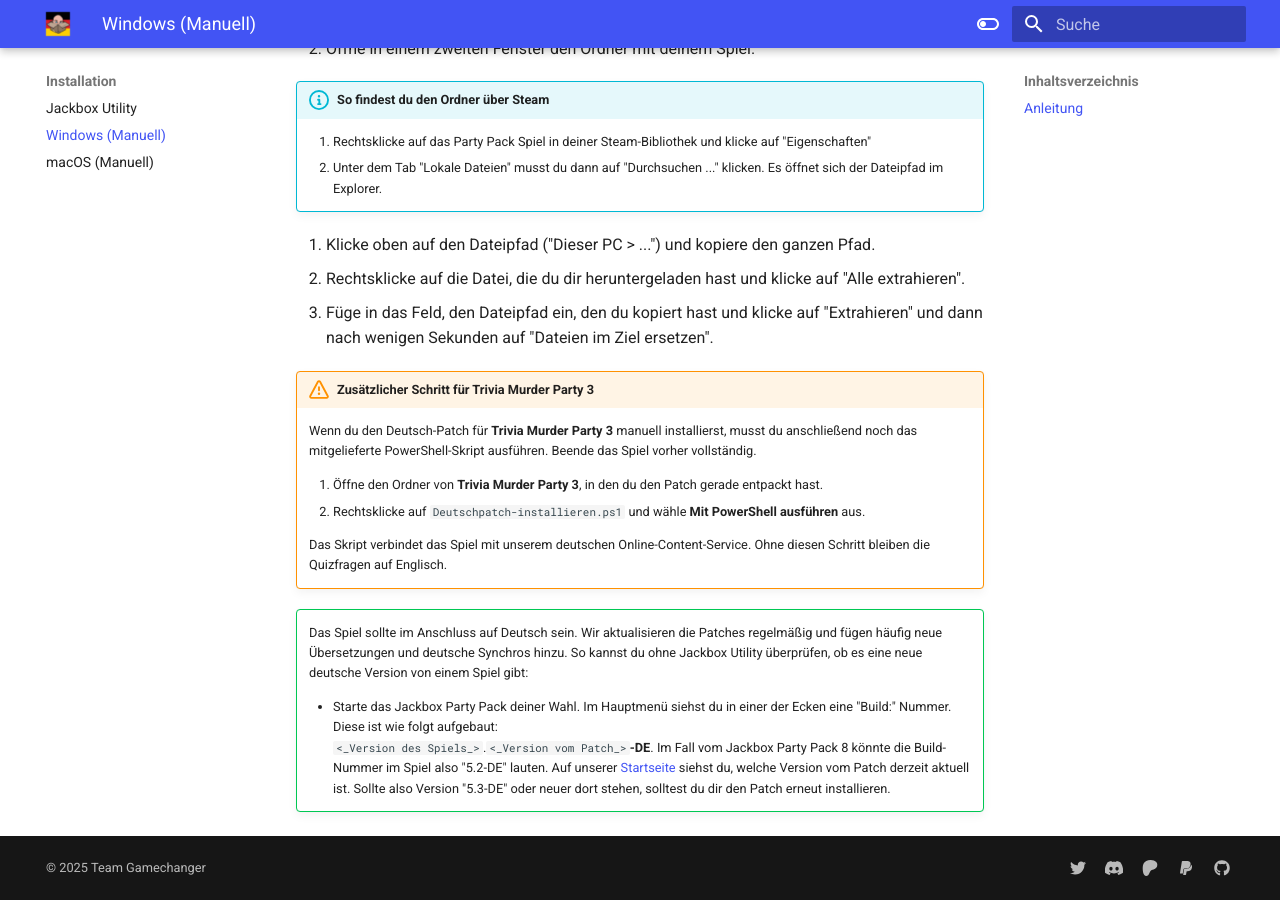
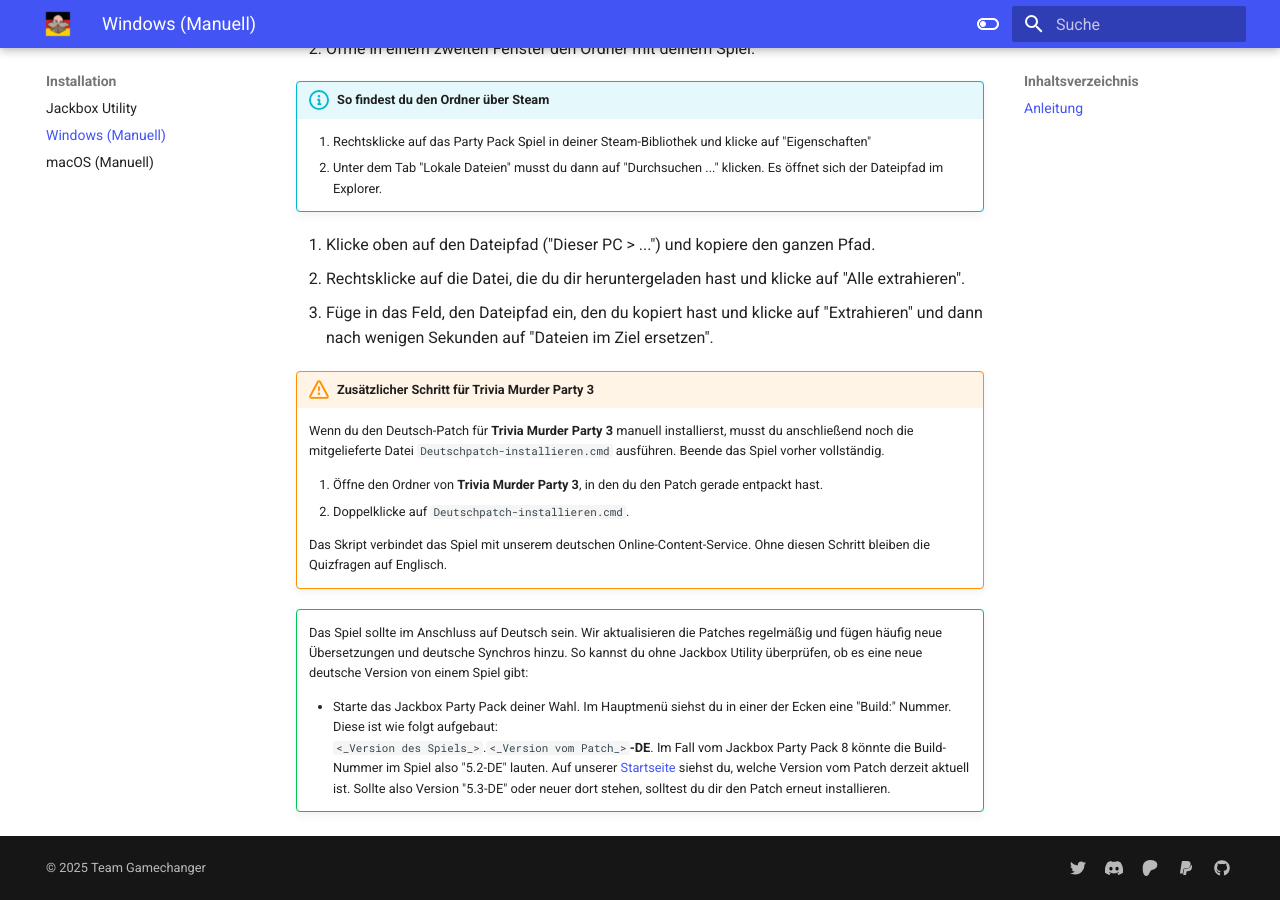
Before and after one commit to Team-Gamechanger/Support-Center, an MkDocs documentation site: the page built from docs/Installation/Windows.md, in a window 1280 px wide and 900 px high, scrolled down 716 px. Built offline with MkDocs 1.6.1 and Material for MkDocs 9.7.7, drawn with Linux system fonts in a browser that asks for light colours; emoji names are drawn with the system emoji font.

```diff
--- a/docs/Installation/Windows.md
+++ b/docs/Installation/Windows.md
@@ -29,10 +29,10 @@
 5. Füge in das Feld, den Dateipfad ein, den du kopiert hast und klicke auf "Extrahieren" und dann nach wenigen Sekunden auf "Dateien im Ziel ersetzen".
 
 !!! warning "Zusätzlicher Schritt für Trivia Murder Party 3"
-    Wenn du den Deutsch-Patch für **Trivia Murder Party 3** manuell installierst, musst du anschließend noch das mitgelieferte PowerShell-Skript ausführen. Beende das Spiel vorher vollständig.
+    Wenn du den Deutsch-Patch für **Trivia Murder Party 3** manuell installierst, musst du anschließend noch die mitgelieferte Datei `Deutschpatch-installieren.cmd` ausführen. Beende das Spiel vorher vollständig.
 
     1. Öffne den Ordner von **Trivia Murder Party 3**, in den du den Patch gerade entpackt hast.
-    2. Rechtsklicke auf `Deutschpatch-installieren.ps1` und wähle **Mit PowerShell ausführen** aus.
+    2. Doppelklicke auf `Deutschpatch-installieren.cmd`.
 
     Das Skript verbindet das Spiel mit unserem deutschen Online-Content-Service. Ohne diesen Schritt bleiben die Quizfragen auf Englisch.
 
```
Also changed, not shown: docs/Problembehebung/UnvollstaendigeUebersetzung.md (+2 -2 lines).
